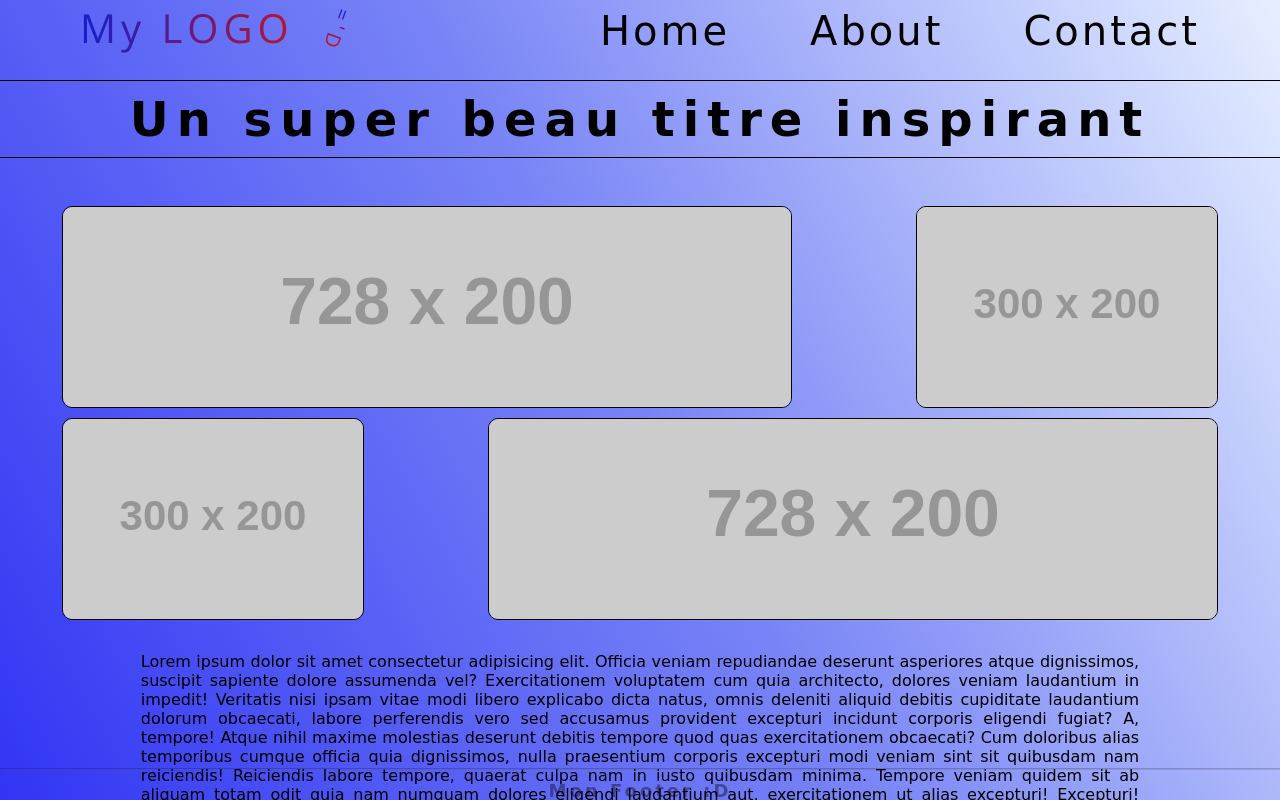
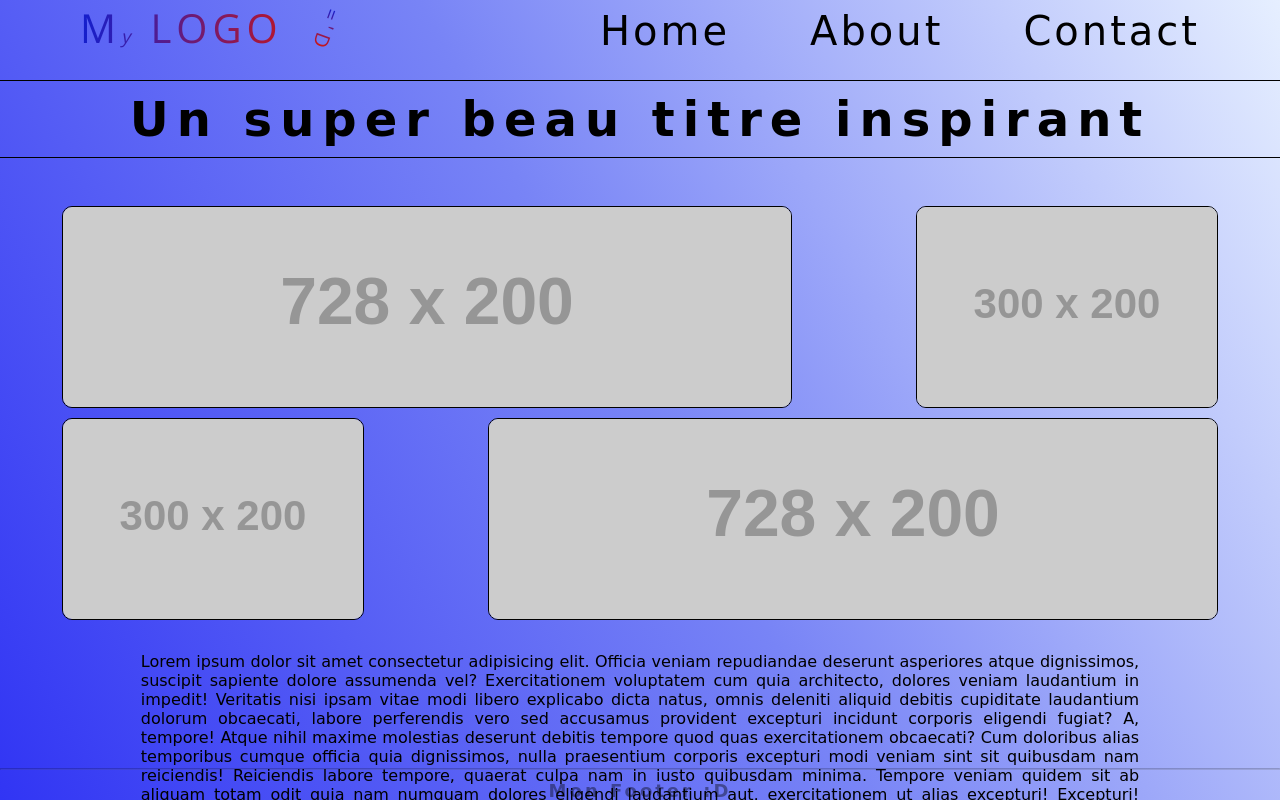
Before and after one commit to Anthonoir576/Projet-02_javaScript, a website: page index.html in a window 1280 px wide. Drawn offline with nearby package versions, Linux system fonts and the light colour scheme; placeholder pictures from the web are drawn by us; a web font is replaced by a local one.

Commit message:
html css de base ok 3

```diff
--- a/index.html
+++ b/index.html
@@ -18,7 +18,7 @@
     <body>
         <header>
             <div class="logo">
-                <h1>My LOGO <span>='D</span></h1>
+                <h1>M<em>y</em> LOGO <span>='D</span></h1>
             </div>
             <nav>
                 <a href="#">Home</a>
--- a/source/sass/main.scss
+++ b/source/sass/main.scss
@@ -61,6 +61,12 @@
             position: relative;
             top: -5px;
             left: 5px;
+
+        }
+
+        & em {
+
+            font-size: 18px;
 
         }
 
```
Also changed, not shown: source/css/style.css, 1 other file.
